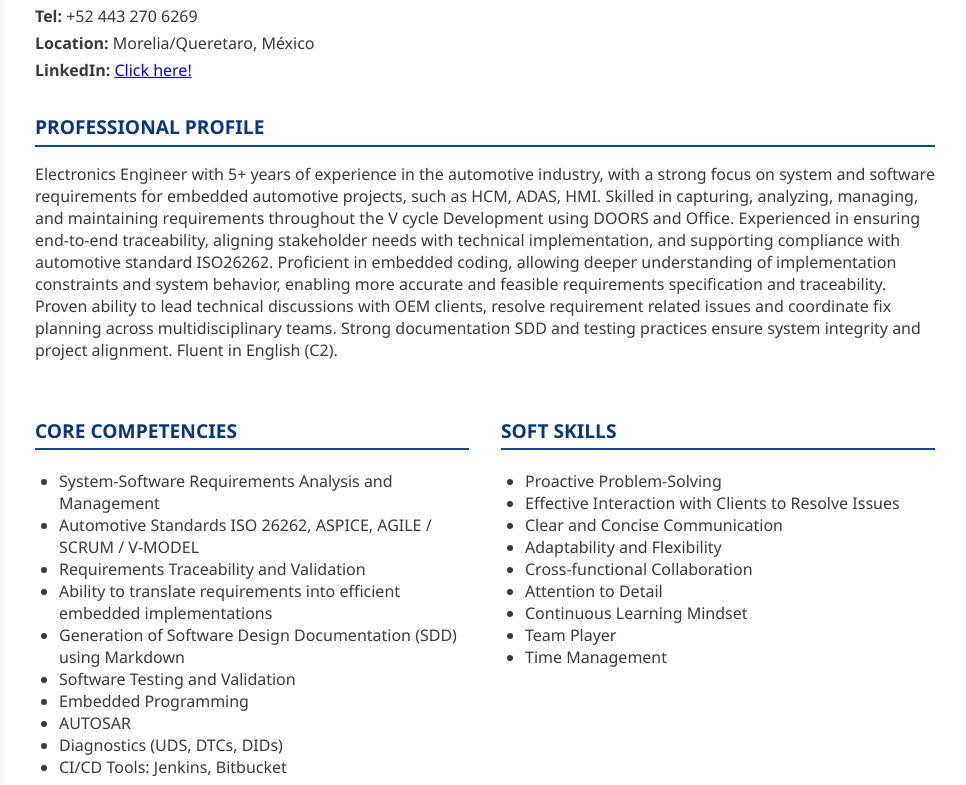
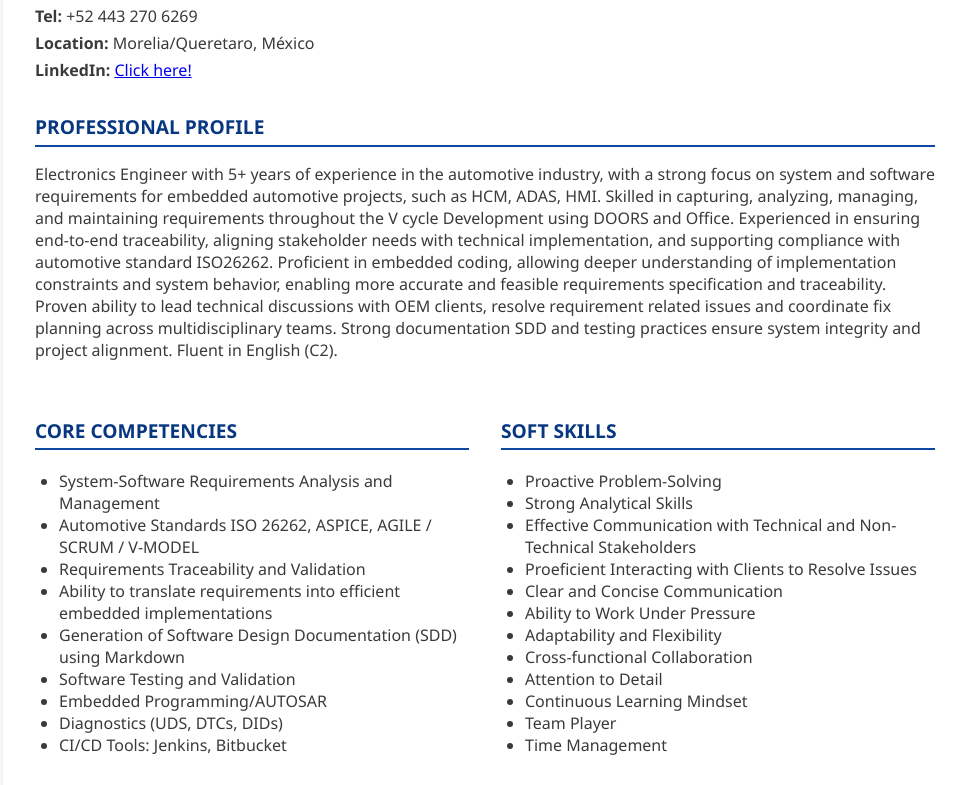
Before and after one commit to AlexanderSantanaBazan/AlexanderSantanaBazan.github.io, a plain HTML site: page en/Systems/index.html in a window 1280 px wide. Shown: the part 158-943 px from the top of the page, without its empty margins (155-1121 px from the left). Drawn offline with Linux system fonts and the light colour scheme.

Commit message:
modified info

```diff
--- a/en/Systems/index.html
+++ b/en/Systems/index.html
@@ -98,8 +98,7 @@
           <li>Ability to translate requirements into efficient embedded implementations</li>
           <li>Generation of Software Design Documentation (SDD) using Markdown</li>
           <li>Software Testing and Validation</li>
-          <li>Embedded Programming</li>
-          <li>AUTOSAR</li>
+          <li>Embedded Programming/AUTOSAR</li>
           <li>Diagnostics (UDS, DTCs, DIDs)</li>
           <li>CI/CD Tools: Jenkins, Bitbucket</li>
         </ul>
@@ -108,8 +107,11 @@
         <h3 class="section-title">Soft Skills</h3>
         <ul>
           <li>Proactive Problem-Solving</li>
-          <li>Effective Interaction with Clients to Resolve Issues</li>
+          <li>Strong Analytical Skills</li>
+          <li>Effective Communication with Technical and Non-Technical Stakeholders</li>
+          <li>Proeficient Interacting with Clients to Resolve Issues</li>
           <li>Clear and Concise Communication</li>
+          <li>Ability to Work Under Pressure</li>
           <li>Adaptability and Flexibility</li>
           <li>Cross-functional Collaboration</li>
           <li>Attention to Detail</li>
@@ -129,11 +131,11 @@
       <p><strong>Version Control:</strong> Git, Bitbucket, Perforce</p>
       <p><strong>CI/CD:</strong> Jenkins </p>
       <p><strong>Languages:</strong> C/C++, Python, MATLAB, VHDL, Markdown</p>
-      <p><strong>Others:</strong> EF SET English C2 Certified</p>
       <p><strong>Technical:</strong> AUTOSAR Classic, CANoe Environments, DaVinci, AUTOSAR Builder</p>
       <p><strong>Protocols:</strong> CAN, UDS, I2C, SPI, UART</p>
       <p><strong>Development Environments:</strong> IDEas, Eclipse, Visual Code, ARXML, STM32CubeMX, Microchip Studio, WMware</p>
       <p><strong>Testing:</strong> SWAT, Google Test, QAC</p>
+      <p><strong>Others:</strong> EF SET English C2 Certified</p>
 
 
     </div>
```
